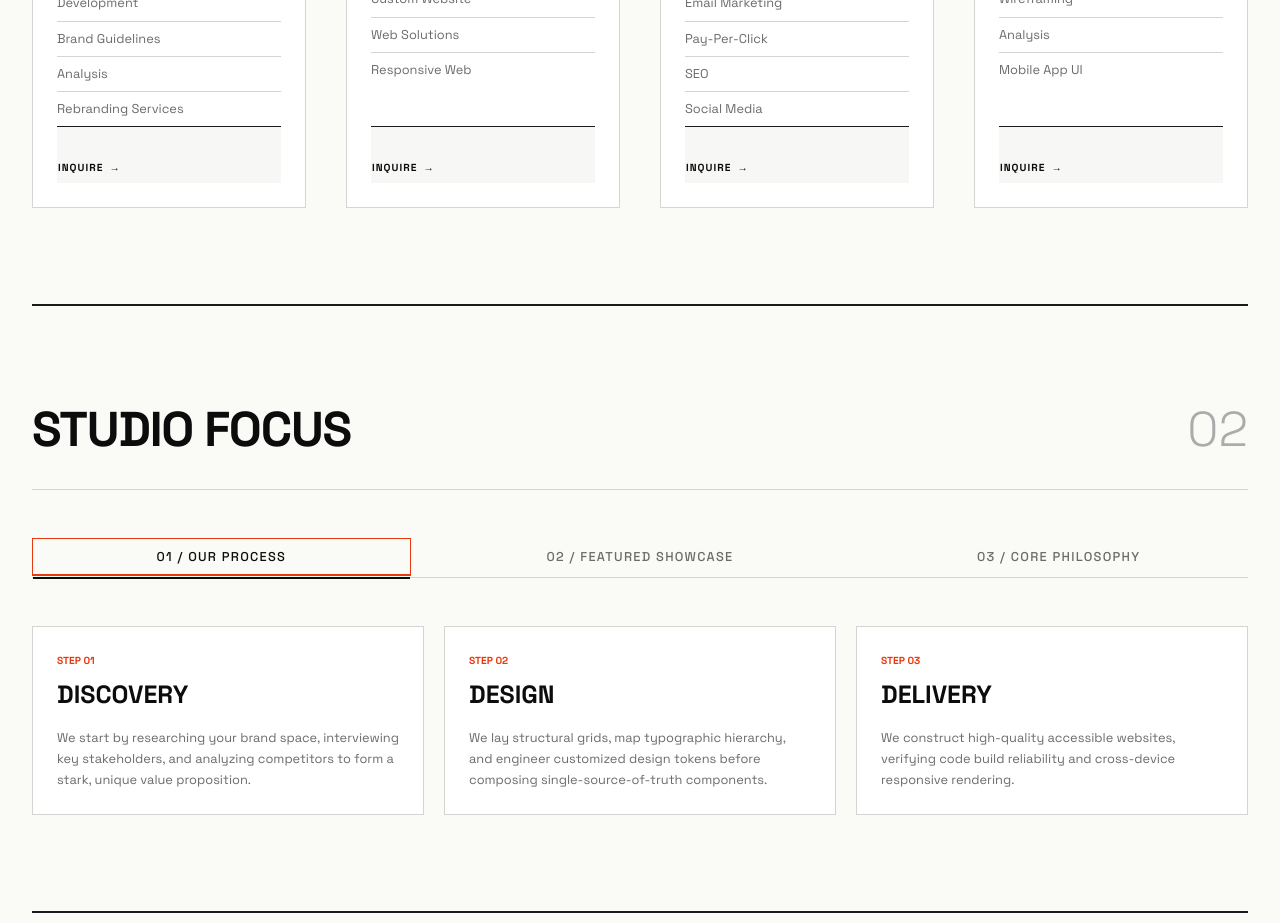
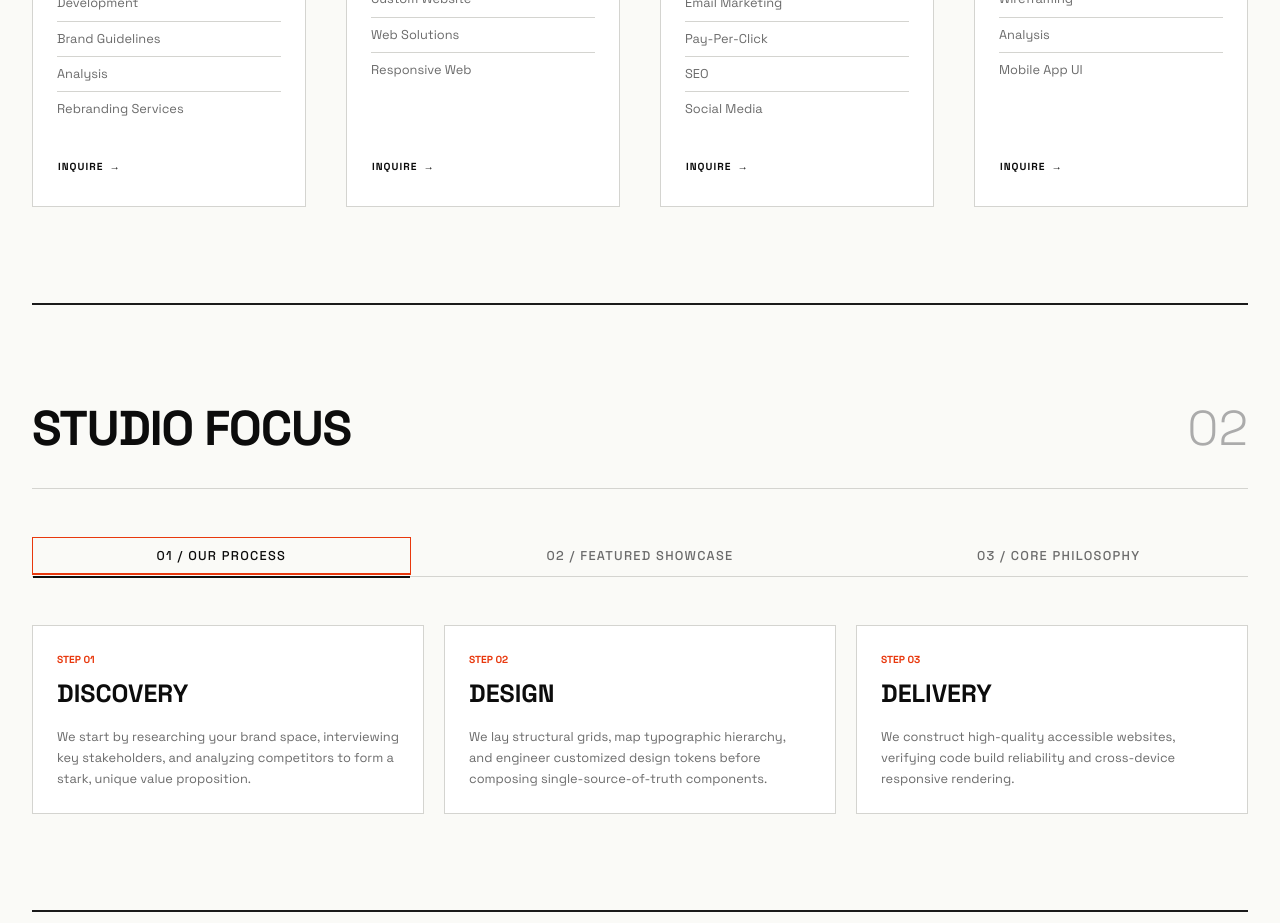
Before and after one commit to ahadarcgis-tech/growaz-agency, a React (Vite) app: page / in a window 1280 px wide. Shown: the part 1420-2343 px from the top of the page. Built offline with nearby package versions, Linux system fonts and the light colour scheme.

Commit message:
Remove bg-muted/50 from CardFooter to ensure pure white background

```diff
--- a/src/components/ui/card.jsx
+++ b/src/components/ui/card.jsx
@@ -96,7 +96,7 @@ function CardFooter({
     <div
       data-slot="card-footer"
       className={cn(
-        "flex items-center rounded-b-xl border-t bg-muted/50 p-(--card-spacing)",
+        "flex items-center rounded-b-xl p-(--card-spacing)",
         className
       )}
       {...props} />
```
